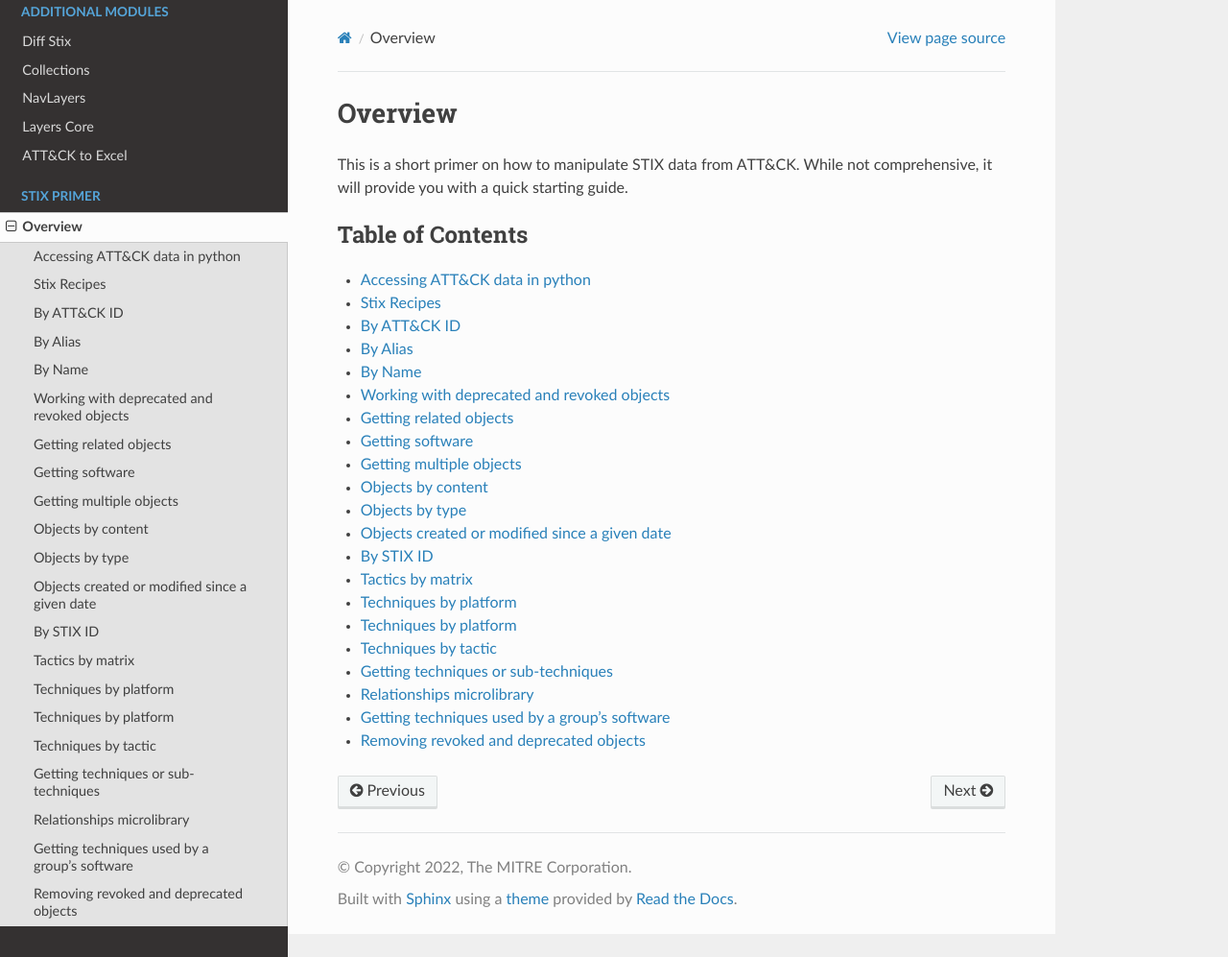
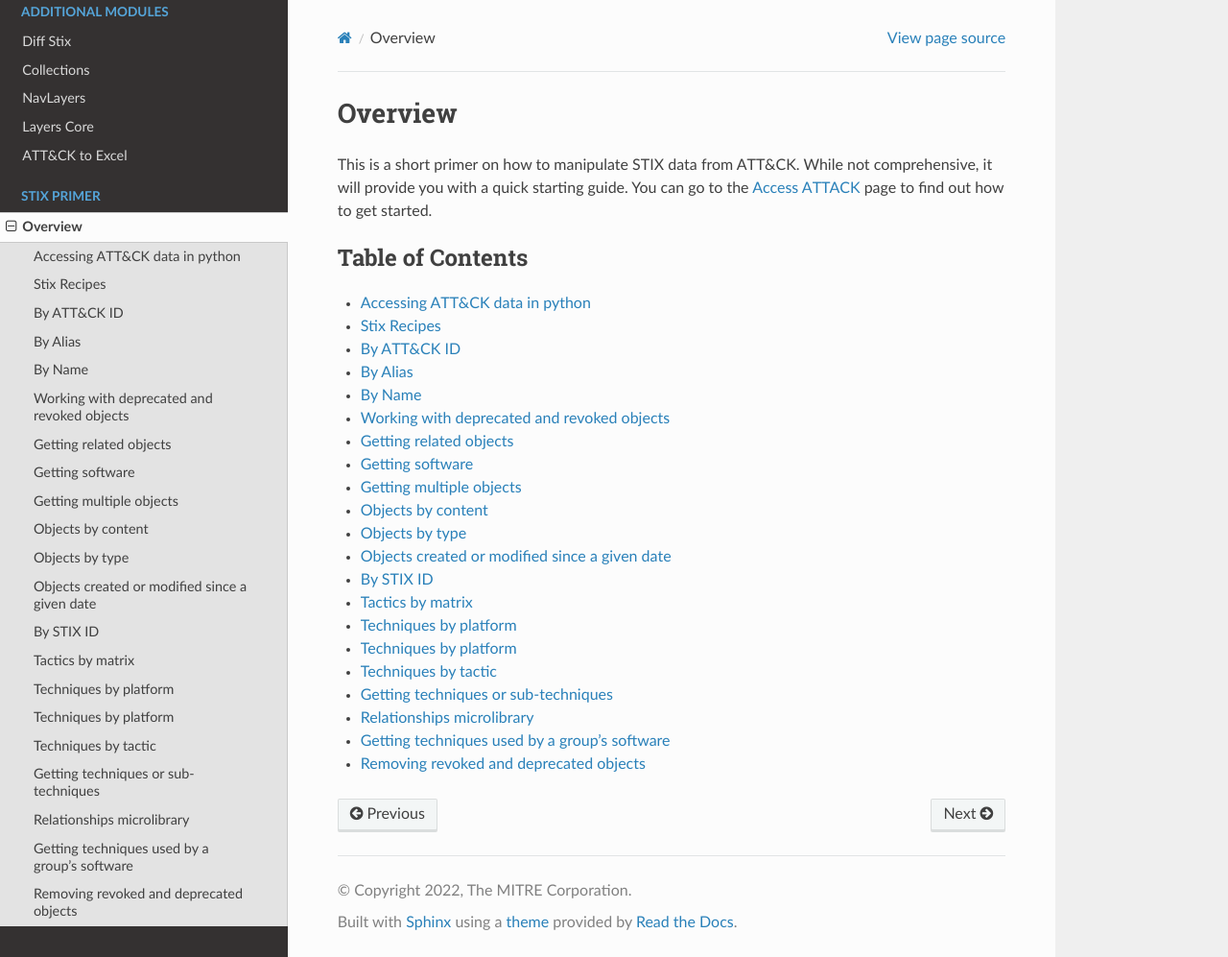
Before and after one commit to mitre-attack/mitreattack-python, a Sphinx documentation site: the page built from docs/stix_primer/overview.rst, in a window 1280 px wide and 997 px high. Shown: the whole window at 96% size. Built offline with Sphinx 7.4.7 and the Read the Docs theme 2.0.0, drawn with Linux system fonts in a browser that asks for light colours; pages that are not in the unit, such as notebooks, are missing from menus.

Commit message:
fixed code styling in overview

```diff
--- a/docs/stix_primer/overview.rst
+++ b/docs/stix_primer/overview.rst
@@ -3,6 +3,7 @@ Overview
 
 
 This is a short primer on how to manipulate STIX data from ATT&CK. While not comprehensive, it will provide you with a quick starting guide.
+You can go to the `Access ATTACK <https://mitreattack-python.readthedocs.io/en/126-docs-add-section-to-docs-for-accessing-stix/stix_primer/access-attack.html>`_ page to find out how to get started.
 
 .. toctree::
    :maxdepth: 1
```
